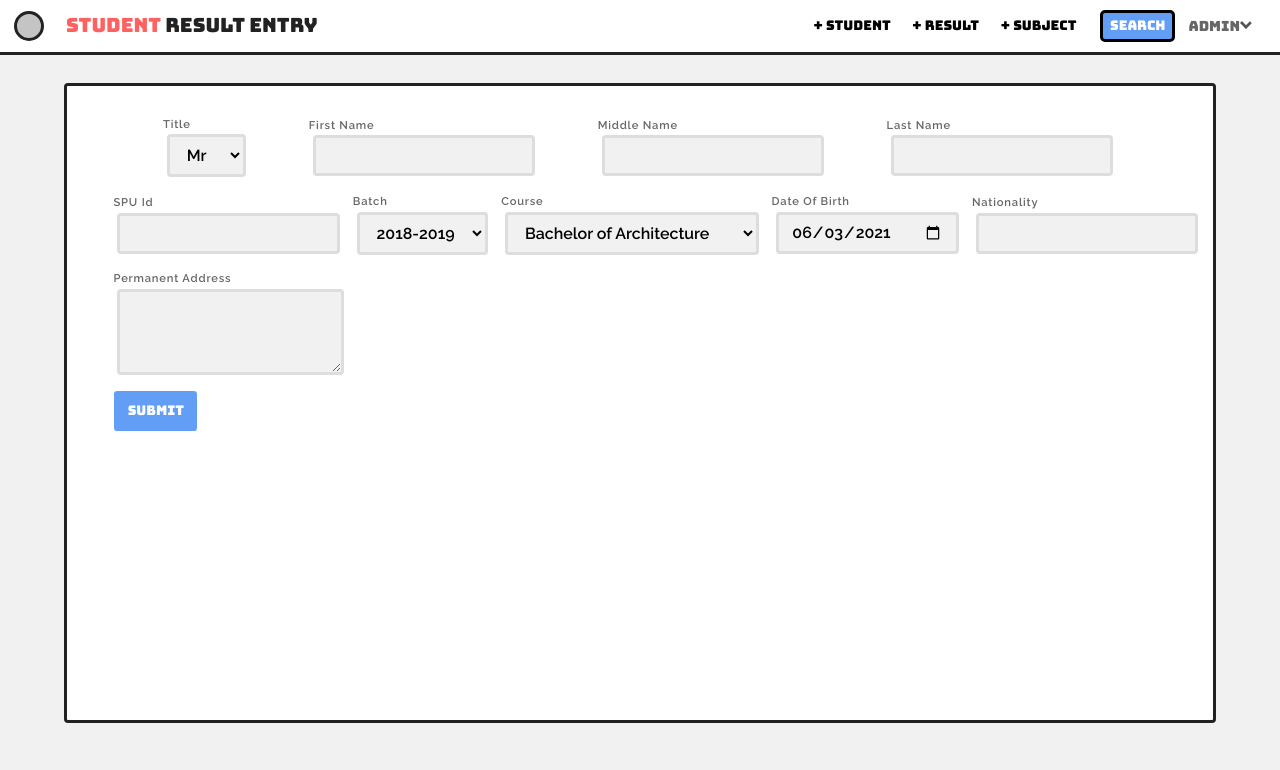
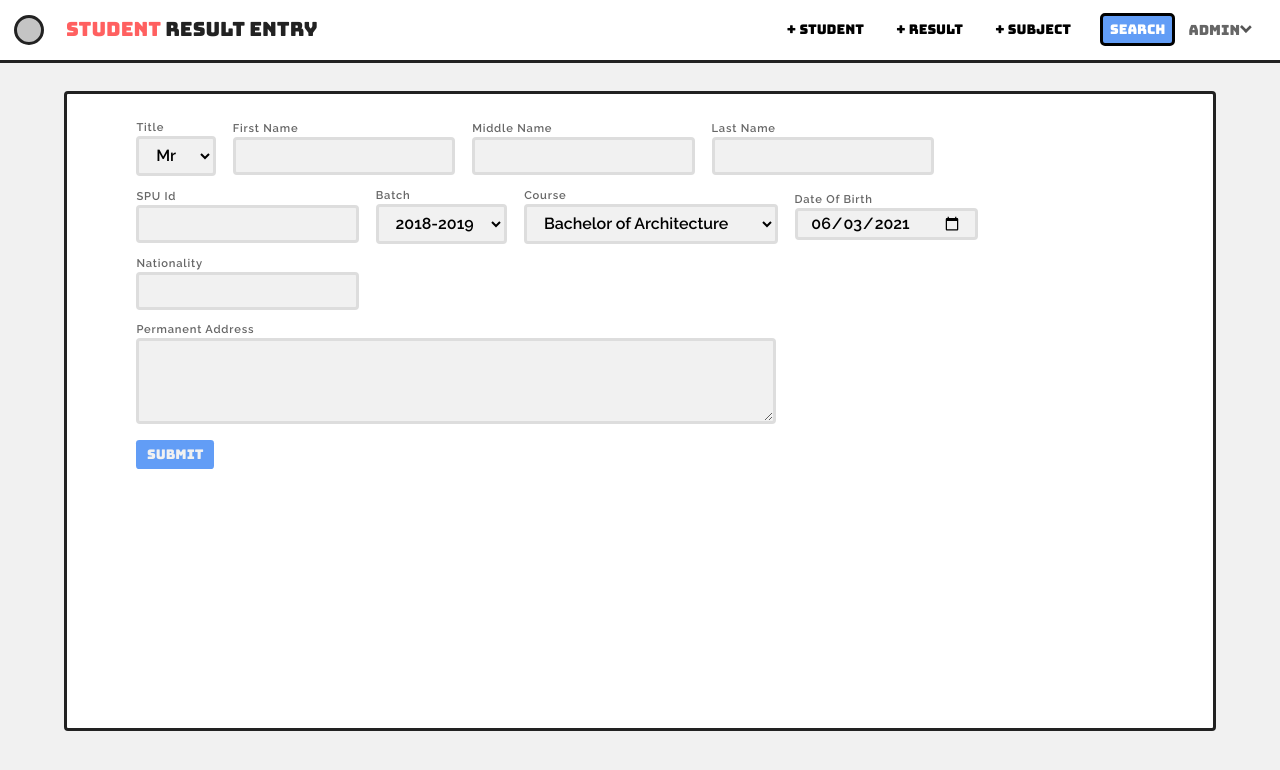
Before and after one commit to LOLwierd/DataEntry-Nextjs, a Next.js app: page /students/create in a window 1280 px wide. Shown: the top 770 px of the page. Built offline with nearby package versions, Linux system fonts and the light colour scheme.

Commit message:
beautified the form UI & stuff

```diff
--- a/components/Nav.jsx
+++ b/components/Nav.jsx
@@ -34,7 +34,9 @@ export default function Nav() {
 					<Link href="/students/create">
 						<button>&#43; STUDENT</button>
 					</Link>
-					<button>&#43; RESULT</button>
+					<Link href="/results/create">
+						<button>&#43; RESULT</button>
+					</Link>
 					<button onClick={() => setSubjectCreate(1)}>&#43; SUBJECT</button>
 					<button id="new-btn" onclick="location.href='{% url 'search' %}'">
 						SEARCH
--- a/pages/index.jsx
+++ b/pages/index.jsx
@@ -5,8 +5,8 @@ export default function Home() {
 		<>
 			<div id="search">
 				<input type="text" placeholder="SPU-ID" />
-				<button>Advanced</button>
-				<button type="submit">Search</button>
+				<button className="grey">Advanced</button>
+				<button className="primary">Search</button>
 			</div>
 			<div id="results">
 				<table>
--- a/pages/students/create.jsx
+++ b/pages/students/create.jsx
@@ -37,8 +37,7 @@ export default function CreateStudent() {
 		>
 			{(formik) => {
 				return (
-					<Form>
-						<div class="row">
+					<Form id="new-entry">
 						<FormikControl
 							control="select"
 							name="title"
@@ -51,8 +50,6 @@ export default function CreateStudent() {
 						<FormikControl name="firstName" label="First Name" />
 						<FormikControl name="middleName" label="Middle Name" />
 						<FormikControl name="lastName" label="Last Name" />
-						</div>
-						<div className="row">
 						<FormikControl name="spuId" label="SPU Id" />
 						<FormikControl
 							control="select"
@@ -75,14 +72,15 @@ export default function CreateStudent() {
 						<FormikControl control="date" name="dob" label="Date of Birth" />
 
 						<FormikControl name="nationality" label="Nationality" />
-						</div>
 						<FormikControl
 							control="textarea"
 							name="address"
 							label="Permanent Address"
 							rows="4"
 						/>
-						<button type="submit">Submit</button>
+						<button className="primary" type="submit">
+							Submit
+						</button>
 					</Form>
 				);
 			}}
--- a/styles/_vars.scss
+++ b/styles/_vars.scss
@@ -1,8 +1,8 @@
 $login-bg: #3eff97;
 $primary: #ff6060;
 $secondary: #629df6;
-$font1: "Raleway", sans-serif;
-$font2: "Bungee", serif;
+$font1: 'Raleway', sans-serif;
+$font2: 'Bungee', serif;
 
 @mixin abs-center {
 	position: absolute;
--- a/styles/dashboard.scss
+++ b/styles/dashboard.scss
@@ -65,16 +65,8 @@ main {
 			margin: 0.6rem 1em 0.6rem 0;
 			width: 100%;
 		}
-	}
-
-	button {
-		background: var(--fg2);
-		color: var(--bg1);
-		margin: 0 0 0 0.4em;
-		padding: 1em;
-
-		&[type='submit'] {
-			background: var(--accent);
+		button {
+			padding: 1em;
 		}
 	}
 }
@@ -153,16 +145,16 @@ main {
 #new-entry {
 	overflow: auto;
 	height: 70vh;
-
-	form {
-		max-width: 80vw;
-		@include flex($wrap: wrap);
-		input,
-		select,
-		textarea {
-			width: 100%;
-		}
+	max-width: 80vw;
+	// @include flex($wrap: wrap);
+	.formik-control {
+		display: inline-block;
 	}
+	// input,
+	// select,
+	// textarea {
+	// 	width: 100%;
+	// }
 	#title {
 		flex-basis: 10%;
 	}
@@ -220,6 +212,13 @@ main {
 	#final {
 		flex-basis: 12%;
 	}
+	#new-marks {
+		margin: 0 auto 1em;
+		width: fit-content;
+		border: 2px solid #555;
+		border-radius: 0.3em;
+		padding: 0.6em;
+	}
 }
 #new-subject {
 	flex-basis: 88%;
--- a/styles/global.scss
+++ b/styles/global.scss
@@ -42,6 +42,7 @@ h5,
 h6 {
 	font-family: $font2;
 	font-weight: 400;
+	margin-bottom: 0.4em;
 }
 
 button {
@@ -52,11 +53,22 @@ button {
 	border-radius: 0.25em;
 	text-transform: uppercase;
 	background-color: var(--bg1);
+	margin: 0.4em;
+	&.grey {
+		background: var(--fg2);
+		color: var(--bg1);
+		margin: 0 0 0 0.4em;
+	}
+	&.primary {
+		background: var(--accent);
+		color: var(--bg2);
+	}
 	&:active {
 		transform: scale(0.98);
 	}
 	&:hover {
 		background-color: var(--bg2);
+		color: var(--fg2);
 	}
 }
 
@@ -72,10 +84,10 @@ input[type='password'] {
 	cursor: text;
 	display: inline-block;
 	margin: 0 0.6rem 1rem;
-	padding: 0.5em 0.8em;
+	padding: 0.4em 0.8em;
 	font-size: 16px;
 	font-weight: 600;
-	min-width: 3.2em;
+	min-width: 2.8em;
 	background: var(--bg2);
 	border: solid 3px #ddd;
 	border-radius: 0.25em;
@@ -88,6 +100,9 @@ input[type='password'] {
 input[type='number'] {
 	min-width: 3.2em;
 	width: 6em;
+}
+input[type='date'] {
+	padding: 0.2em 0.8em;
 }
 
 input[type='radio'] {
@@ -103,18 +118,17 @@ input[type='radio'].tag {
 	display: none;
 	& + label {
 		display: inline-block;
-		font-weight: 600;
+		font-weight: 700;
 		font-size: 0.9em;
 		width: fit-content;
 		vertical-align: middle;
 		transition: 0.2s;
-		margin: 7px 2px;
-		padding: 0.8em 1em;
+		margin: 0.4rem 0.4rem 0.6rem 0;
+		padding: 0.5em 0.8em;
 		border: 2px solid var(--fg2);
 		border-radius: 0.4em;
 	}
 	&:checked + label {
-		font-weight: 700;
 		color: var(--bg1);
 		background: var(--accent);
 		border-color: var(--accent);
@@ -130,6 +144,8 @@ textarea {
 	border: solid 3px #ddd;
 	border-radius: 0.25em;
 	resize: vertical;
+	width: 100%;
+	max-width: 40em;
 	&:hover,
 	&:focus {
 		border-color: var(--accent);
@@ -140,7 +156,7 @@ textarea {
 select {
 	display: inline-block;
 	margin: 0 0.6rem 1rem;
-	padding: 0.5em 0.8em;
+	padding: 0.4em 0.8em;
 	font-size: 16px;
 	font-weight: 600;
 	min-width: 4em;
@@ -161,28 +177,34 @@ form {
 		margin: 0.4em;
 		width: 100%;
 	}
-	label,
-	.form-control {
-		display: block;
-		margin: 0.4em;
+	button {
+		margin: 0 0.6rem 1rem !important;
+	}
+	label {
 		font-size: 0.8em;
 		font-weight: 700;
 		letter-spacing: 0.8px;
 		color: var(--fg2);
 		text-transform: capitalize;
-		input[type='text'],
-		input[type='number'],
-		input[type='date'],
-		select {
-			width: 100%;
-			display: block;
-			margin: 0.3em 0 0.6em;
-			font-weight: 600;
-		}
 	}
+	// label,
+	// .form-control {
+	// 	display: block;
+	// 	margin: 0.4em;
+
+	// 	input[type='text'],
+	// 	input[type='number'],
+	// 	input[type='date'],
+	// 	select {
+	// 		width: 100%;
+	// 		display: block;
+	// 		margin: 0.3em 0 0.6em;
+	// 		font-weight: 600;
+	// 	}
+	// }
 	.row {
 		width: 100%;
-		@include flex($justify: space-evenly, $wrap: nowrap);
+		@include flex($justify: space-between, $wrap: nowrap);
 	}
 	// &#student-form {
 	// 	p {
@@ -204,6 +226,24 @@ form {
 	// 		}
 	// 	}
 	// }
+}
+
+.formik-control {
+	margin: 0 0.6rem 1rem;
+	text-align: left;
+	label {
+		display: block;
+		margin-bottom: 3px;
+	}
+	input,
+	textarea,
+	select {
+		margin: 0 !important;
+	}
+	input {
+		cursor: text;
+		display: inline-block;
+	}
 }
 
 .col-2 {
```
Also changed, not shown: pages/results/create.jsx (+30 -31 lines). Lines whose indentation alone changed are shown as unchanged.
